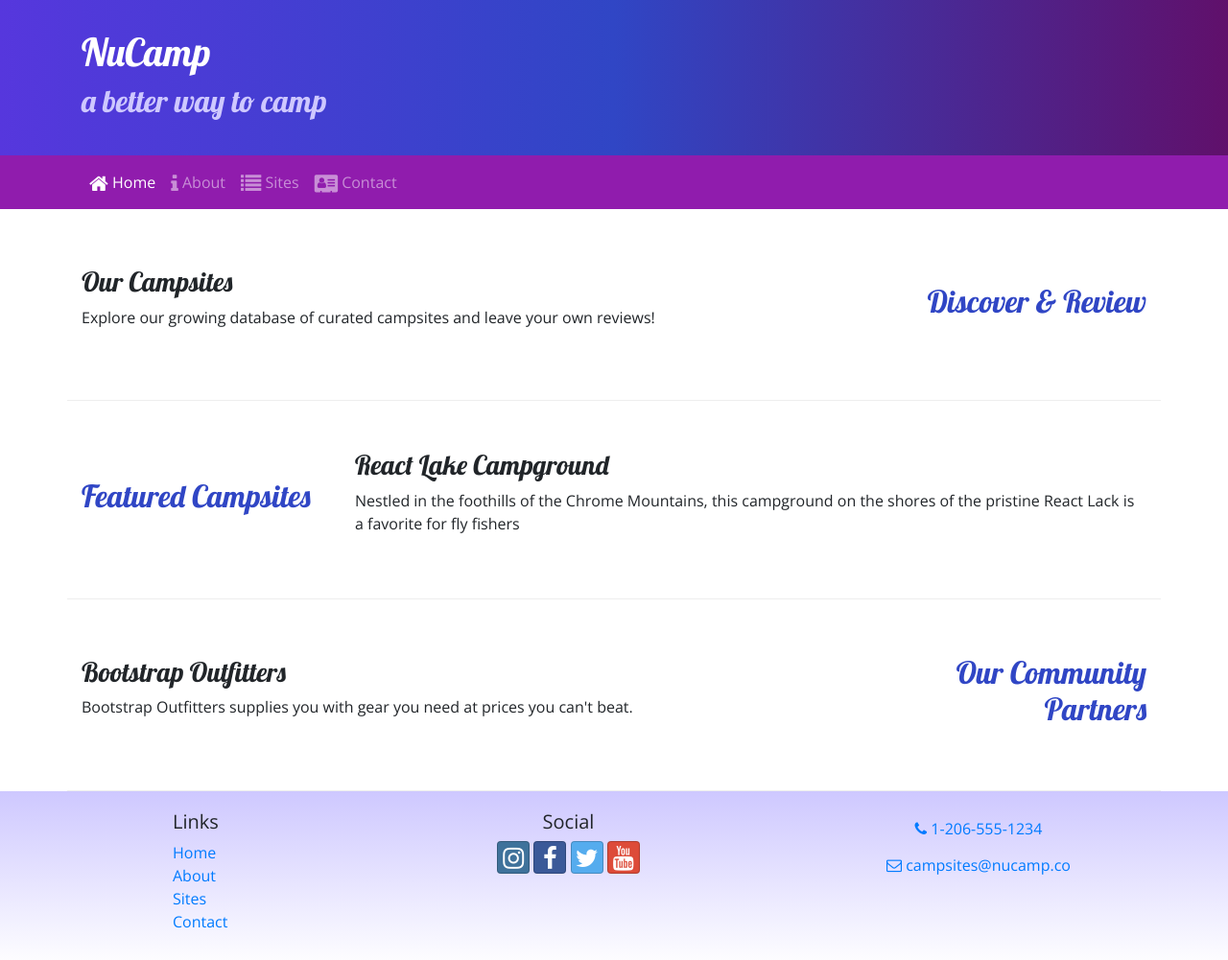
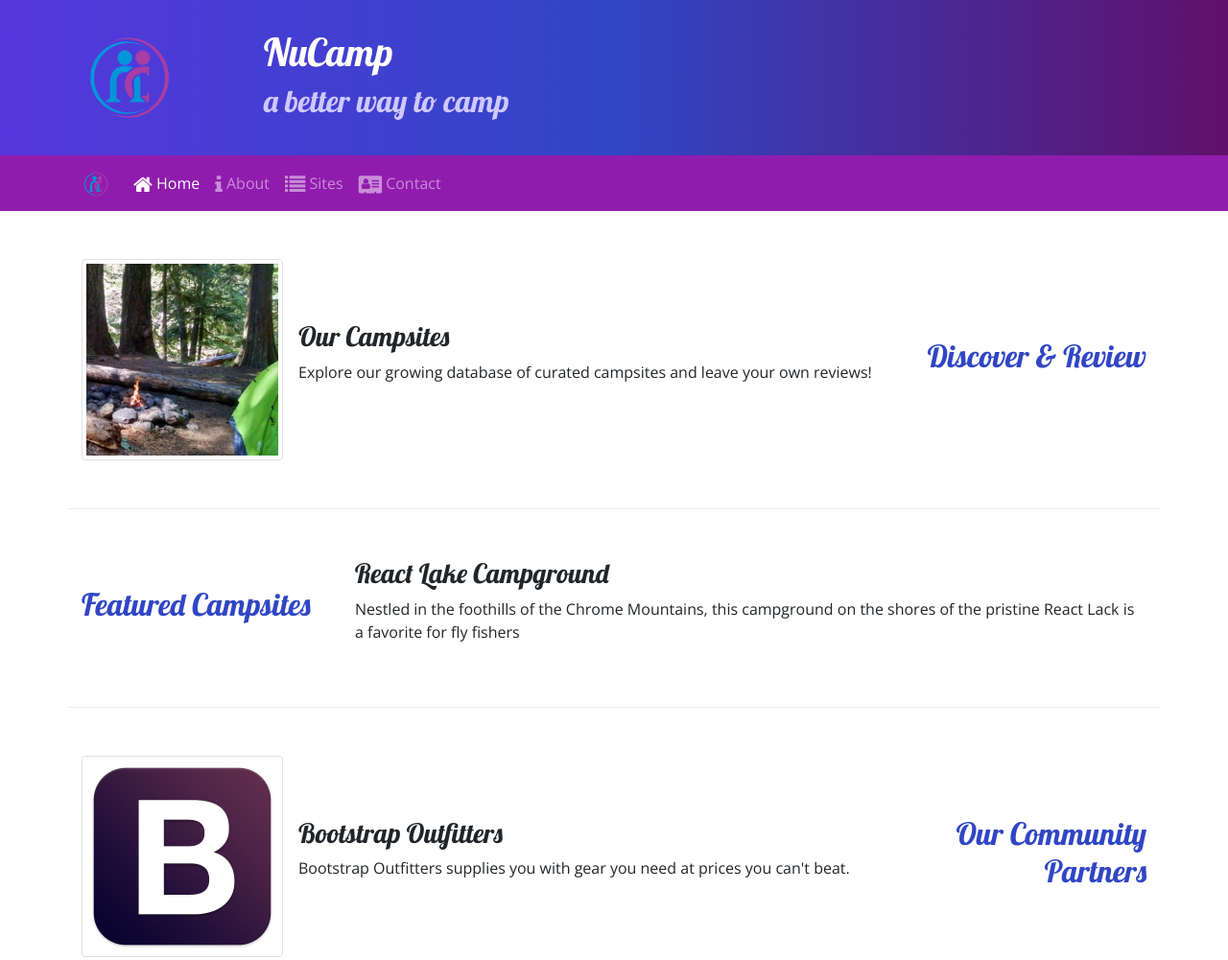
Before and after one commit to alfred-borden/camping-site, a website: page index.html in a window 1280 px wide. Shown: the top 1001 px of the page at 96% size. Drawn offline with nearby package versions, Linux system fonts and the light colour scheme.

Commit message:
Images and Media

```diff
--- a/index.html
+++ b/index.html
@@ -20,6 +20,9 @@
     <header class="jumbotron jumbotron-fluid">
         <div class="container">
             <div class="row">
+                <div class="col-4 col-sm-3 col-md-2 align-self-center">
+                    <a href="#"><img src="img/logo.png" class="img-fluid" /></a>
+                </div>
                 <div class="col">
                     <h1>NuCamp</h1>
                     <h2>a better way to camp</h2>
@@ -30,7 +33,8 @@
 
     <nav class="navbar navbar-expand-sm navbar-dark sticky-top">
         <div class="container">
-            <button class="navbar-toggler ml-auto" type="button" data-toggle="collapse" data-target="#nucampNavbar">
+            <a href="#" class="navbar-brand"><img src="img/logo.png" height="30" width="30" /></a>
+            <button class="navbar-toggler" type="button" data-toggle="collapse" data-target="#nucampNavbar">
                 <span class="navbar-toggler-icon"></span>
             </button>
             <div class="collapse navbar-collapse" id="nucampNavbar">
@@ -50,8 +54,13 @@
                 <h2 class="text-sm-right">Discover & Review</h2>
             </div>
             <div class="col">
-                <h3>Our Campsites</h3>
-                <p class="d-none d-sm-block">Explore our growing database of curated campsites and leave your own reviews!</p>
+                <div class="media">
+                    <img  class="d-flex mr-3 img-thumbnail" src="img/breadcrumb-trail-thumb.jpg" alt="Breadcrumb Trail" />
+                    <div class="media-body align-self-center">
+                        <h3>Our Campsites</h3>
+                        <p class="d-none d-sm-block">Explore our growing database of curated campsites and leave your own reviews!</p>
+                    </div>
+                </div>
             </div>
         </div>
 
@@ -70,8 +79,13 @@
                 <h2 class="text-sm-right">Our Community Partners</h2>
             </div>
             <div class="col">
-                <h3>Bootstrap Outfitters</h3>
-                <p class="d-none d-sm-block">Bootstrap Outfitters supplies you with gear you need at prices you can't beat.</p>
+                <div class="media">
+                    <img class="d-flex mr-3 img-thumbnail" src="img/bootstrap-thumb.png" alt="Bootstrap Outfitters" />
+                    <div class="media-body align-self-center">
+                        <h3>Bootstrap Outfitters</h3>
+                        <p class="d-none d-sm-block">Bootstrap Outfitters supplies you with gear you need at prices you can't beat.</p>
+                    </div>
+                </div>
             </div>
         </div>
     </div>
```
Also changed, not shown: aboutus.html (+5 -1 lines), contactus.html (+5 -1 lines), img/bootstrap-thumb.png (added), img/breadcrumb-trail-thumb.jpg (added), img/breadcrumb-trail.jpg (added), img/chrome-river-thumb.jpg (added), img/chrome-river.jpg (added), img/logo.png (added), img/react-lake-thumb.jpg (added), img/react-lake.jpg (added), 1 other file.
